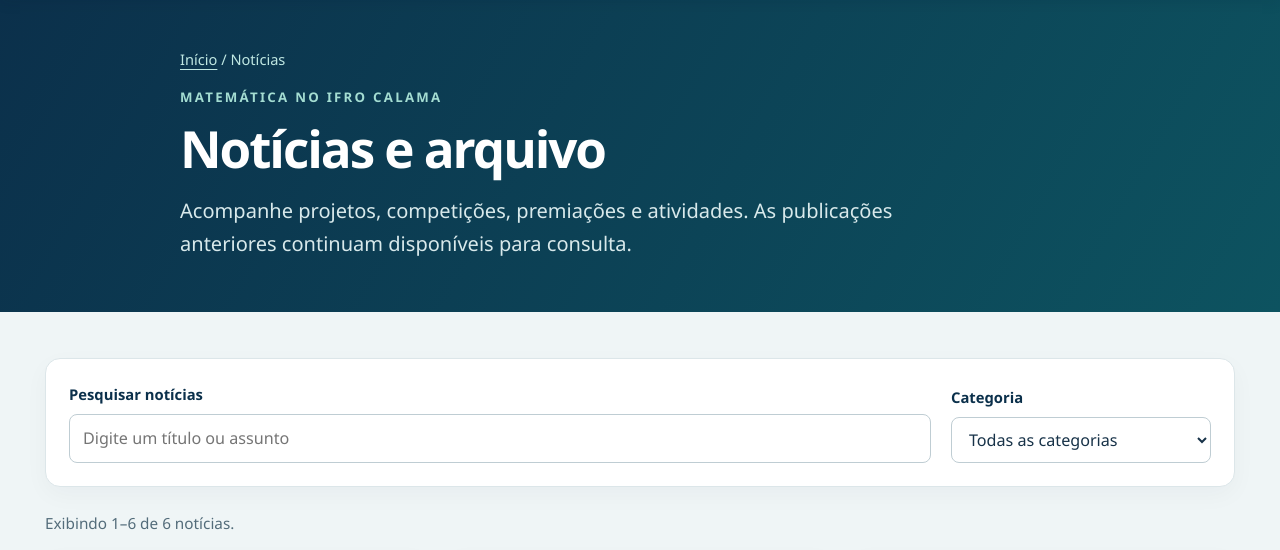
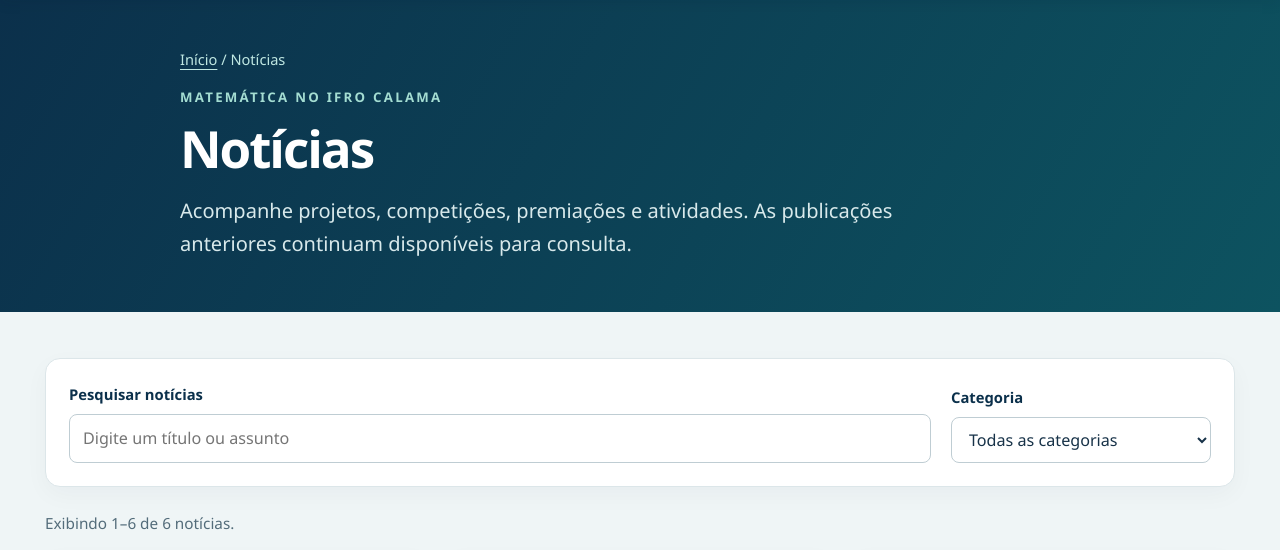
Before and after one commit to vlad9870/matematica-campus-calama, a plain HTML site: page noticias.html in a window 1280 px wide. Shown: the part 176-726 px from the top of the page. Drawn offline with Linux system fonts and the light colour scheme.

Commit message:
notícia

```diff
--- a/noticias.html
+++ b/noticias.html
@@ -59,7 +59,7 @@
   <div class="container story-container">
     <p class="breadcrumbs"><a href="index.html">Início</a> / Notícias</p>
     <p class="eyebrow light">MATEMÁTICA NO IFRO CALAMA</p>
-    <h1 id="news-archive-heading">Notícias e arquivo</h1>
+    <h1 id="news-archive-heading">Notícias</h1>
     <p class="story-lead">Acompanhe projetos, competições, premiações e atividades. As publicações anteriores continuam disponíveis para consulta.</p>
   </div>
 </section>
```
